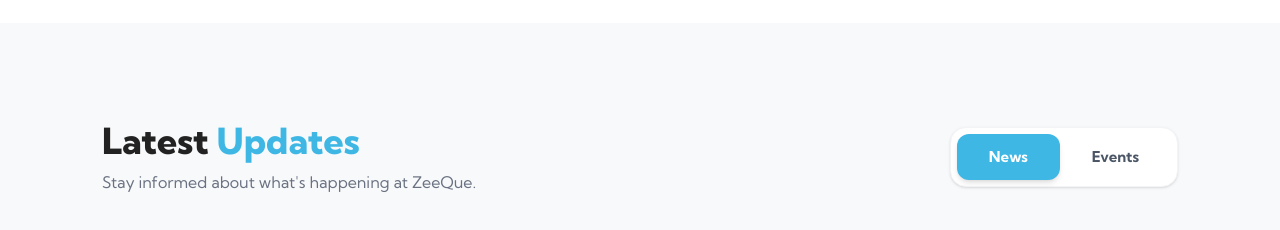
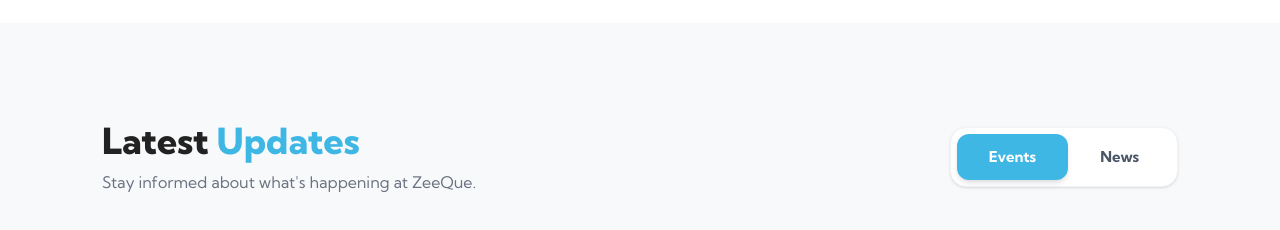
Before and after one commit to paravathsinan/zeeque-preschool-frontend, a Next.js app: page /events in a window 1280 px wide. Shown: the part 1380-1610 px from the top of the page. Built offline with nearby package versions, Linux system fonts and the light colour scheme.

Commit message:
minor updates

```diff
--- a/src/app/events/page.tsx
+++ b/src/app/events/page.tsx
@@ -77,7 +77,7 @@ const eventsData = [
 
 
 export default function EventsPage() {
-    const [activeTab, setActiveTab] = useState<'news' | 'events'>('news');
+    const [activeTab, setActiveTab] = useState<'news' | 'events'>('events');
 
     return (
         <main className="min-h-screen bg-gradient-to-b from-[#fffcf2] to-[#faeed1] dark:from-slate-900 dark:to-slate-950 font-body selection:bg-secondary selection:text-white relative overflow-hidden transition-colors duration-300">
@@ -210,6 +210,15 @@ export default function EventsPage() {
                         {/* Toggle Buttons */}
                         <div className="flex items-center p-1.5 bg-white dark:bg-slate-800 rounded-2xl shadow-sm border border-gray-100 dark:border-slate-700">
                             <button
+                                onClick={() => setActiveTab('events')}
+                                className={`px-8 py-3 rounded-xl font-heading font-bold text-[15px] transition-all duration-300 ${activeTab === 'events'
+                                    ? 'bg-[#3FB7E5] text-white shadow-md'
+                                    : 'text-gray-600 dark:text-gray-300 hover:bg-gray-50 dark:hover:bg-slate-700'
+                                    }`}
+                            >
+                                Events
+                            </button>
+                            <button
                                 onClick={() => setActiveTab('news')}
                                 className={`px-8 py-3 rounded-xl font-heading font-bold text-[15px] transition-all duration-300 ${activeTab === 'news'
                                     ? 'bg-[#3FB7E5] text-white shadow-md'
@@ -217,15 +226,6 @@ export default function EventsPage() {
                                     }`}
                             >
                                 News
-                            </button>
-                            <button
-                                onClick={() => setActiveTab('events')}
-                                className={`px-8 py-3 rounded-xl font-heading font-bold text-[15px] transition-all duration-300 ${activeTab === 'events'
-                                    ? 'bg-[#fbaf01] text-white shadow-md'
-                                    : 'text-gray-600 dark:text-gray-300 hover:bg-gray-50 dark:hover:bg-slate-700'
-                                    }`}
-                            >
-                                Events
                             </button>
                         </div>
                     </div>
--- a/src/components/Footer.tsx
+++ b/src/components/Footer.tsx
@@ -175,7 +175,7 @@ export default function Footer() {
                         {/* Column 2: Company Links */}
                         <div>
                             <h3 className="font-heading font-bold text-white text-lg mb-6 relative">
-                                Our Company
+                                Quick Links
                                 <span className="absolute -bottom-2 left-0 w-10 h-[3px] bg-[#ef4225] rounded-full" />
                             </h3>
 
```
